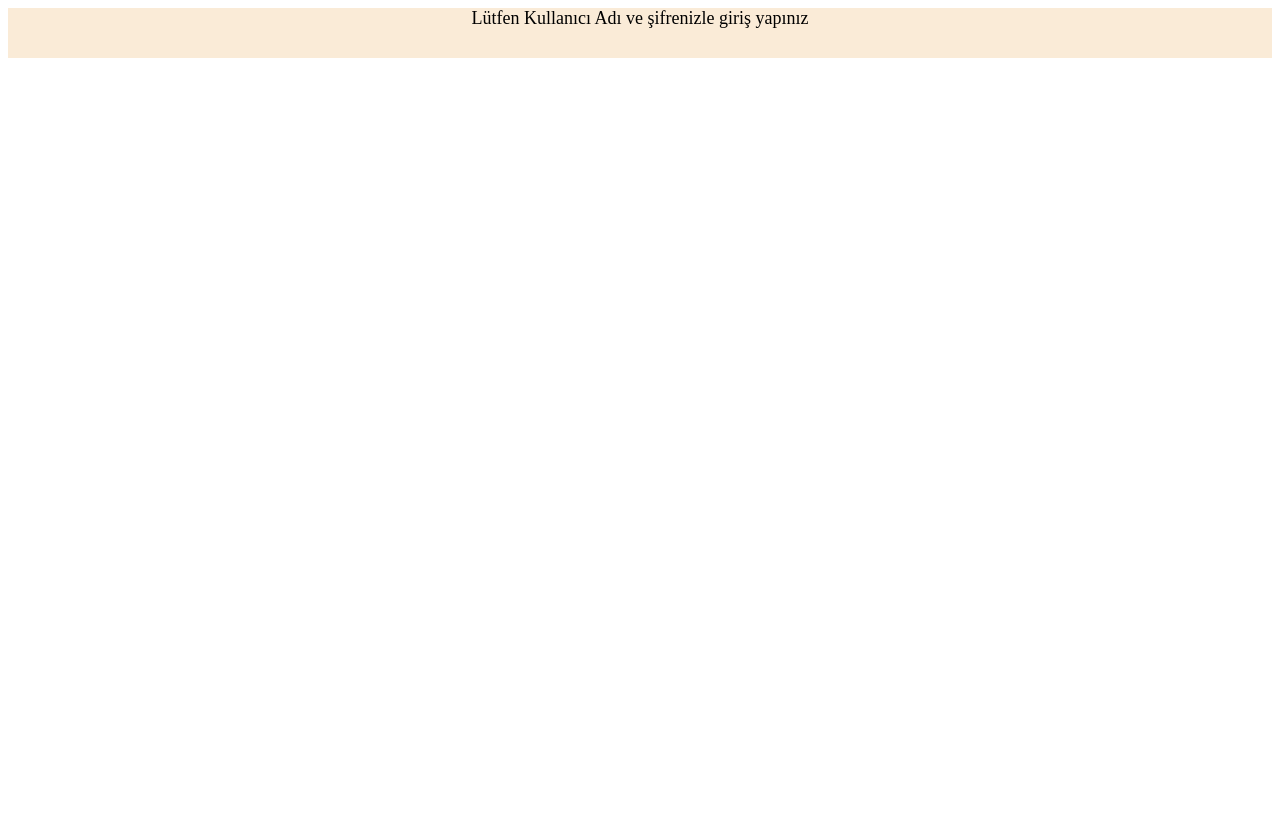
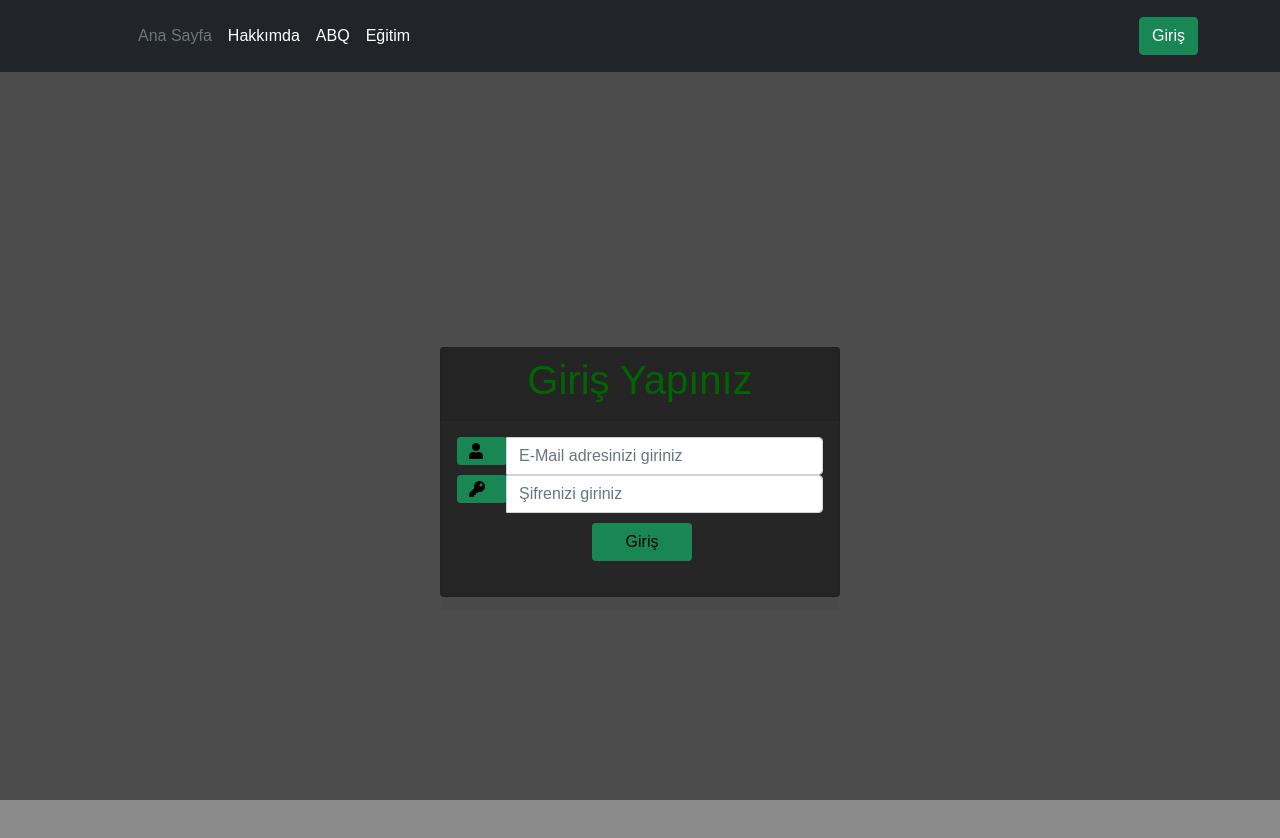
Before and after one commit to kd6dash3dot7/Web, a plain HTML site: page Proje 1/giris.html in a window 1280 px wide. Before the commit the page ends 800 px from the top, so only its background shows below. Drawn offline with nearby package versions, Linux system fonts and the light colour scheme; a web font is replaced by a local one.

Commit message:
Giriş sayfası
Header belirlendi ve giriş kısmı oluşturuldu

```diff
--- /dev/null
+++ b/Proje 1/css/giris.css
@@ -0,0 +1,92 @@
+@import url('https://fonts.googleapis.com/css?family=Numans');
+
+html,body{
+background-color: rgba(0, 0, 0, 0.453);
+background-size: cover;
+background-repeat: no-repeat;
+height: 100%;
+font-family: 'Numans', sans-serif;
+}
+
+.containerModified{
+height: 100%;
+align-content: center;
+}
+
+.card{
+height: 250px;
+margin-top: auto;
+margin-bottom: auto;
+width: 400px;
+background-color: rgba(0,0,0,0.5) !important;
+}
+
+.social_icon span{
+font-size: 60px;
+margin-left: 10px;
+color: #198754;
+}
+
+.social_icon span:hover{
+color: white;
+cursor: pointer;
+}
+
+.card-header h3{
+color: #198754;
+font-size: 40px;
+
+}
+
+
+.social_icon{
+position: absolute;
+right: 20px;
+top: -45px;
+}
+
+.input-group-prepend span{
+width: 50px;
+background-color: #198754;
+color: black;
+border:0 !important;
+}
+
+input:focus{
+outline: 0 0 0 0  !important;
+box-shadow: 0 0 0 0 !important;
+
+}
+
+.remember{
+color: white;
+}
+
+.remember input
+{
+width: 20px;
+height: 20px;
+margin-left: 15px;
+margin-right: 5px;
+}
+
+.login_btn{
+color: black;
+background-color: #198754;
+width: 100px;
+margin-left: 135px;
+margin-top: 10px;
+}
+
+.login_btn:hover{
+color: white;
+background-color: black;
+}
+
+.links{
+color: white;
+}
+
+.links a{
+margin-left: 4px;
+}
--- a/Proje 1/giris.html
+++ b/Proje 1/giris.html
@@ -4,26 +4,118 @@
     <meta name="viewport" content="width=device-width, initial-scale=1.0">
     <title>Giriş Yapınız</title>
 
-    <style>
-        .divGiris{
-            width: 100%;
-            height: 50px;
-            background-color: antiquewhite ;
-            text-align: center;
-            font-size: large;
 
 
-        }
-    </style>
+    <link href="https://cdn.jsdelivr.net/npm/bootstrap@5.1.3/dist/css/bootstrap.min.css" rel="stylesheet"
+integrity="sha384-1BmE4kWBq78iYhFldvKuhfTAU6auU8tT94WrHftjDbrCEXSU1oBoqyl2QvZ6jIW3"
+crossorigin="anonymous">
+
+<link rel="stylesheet" href="https://use.fontawesome.com/releases/v5.3.1/css/all.css"
+integrity="sha384-mzrmE5qonljUremFsqc01SB46JvROS7bZs3IO2EmfFsd15uHvIt+Y8vEf7N7fWAU"
+crossorigin="anonymous">
+<link rel="stylesheet" type="text/css" href="css/giris.css">
+
+<style>
+ .card-header h3{
+
+
+  color: darkgreen;
+  font-size: 40px;
+
+
+
+ }
+
+
+
+</style>
+
+
+
 </head>
 <body>
+  <!--
+    Header kısmının kodları
+  -->
+  <header class="p-3 bg-dark text-white">
+        <div class="container">
+          <div class="d-flex flex-wrap align-items-center justify-content-center justify-content-lg-start">
+            <a href="/" class="d-flex align-items-center mb-2 mb-lg-0 text-white text-decoration-none">
+              <svg class="bi me-2" width="40" height="32" role="img" aria-label="Bootstrap"><use xlink:href="#bootstrap"></use></svg>
+            </a>
 
-    <div class="divGiris">Lütfen Kullanıcı Adı ve şifrenizle giriş yapınız</div>
+            <ul class="nav col-12 col-lg-auto me-lg-auto mb-2 justify-content-center mb-md-0">
+              <li><a href="#" class="nav-link px-2 text-secondary">Ana Sayfa</a></li>
+              <li><a href="#" class="nav-link px-2 text-white">Hakkımda</a></li>
+              <li><a href="#" class="nav-link px-2 text-white">ABQ</a></li>
+              <li><a href="#" class="nav-link px-2 text-white">Eğitim</a></li>
+
+            </ul>
+
+
+
+            <div class="text-end">
+              <button type="button" class="btn btn-success">Giriş</button>
+
+            </div>
+          </div>
+        </div>
+      </header>
+      <!--
+
+        Giriş ekranının kodları
+
+      -->
+      <div class="container containerModified">
+        <div class="d-flex justify-content-center h-100">
+          <div class="card">
+            <div class="card-header">
+              <center>
+              <h3>Giriş Yapınız </h3>
+            </center>
+            </div>
+            <div class="card-body">
+              <form>
+                <div class="input-group form-group">
+                  <div class="input-group-prepend">
+                    <span class="input-group-text"><i class="fas fa-user"></i></span>
+                  </div>
+                  <input type="text" class="form-control" placeholder="E-Mail adresinizi giriniz">
+
+                </div>
+                <div class="input-group form-group">
+                  <div class="input-group-prepend">
+                    <span class="input-group-text"><i class="fas fa-key"></i></span>
+                  </div>
+                  <input type="password" class="form-control" placeholder="Şifrenizi giriniz">
+                </div>
+                <div class="row align-items-center remember">
+
+                </div>
+                <div class="form-group">
+                  <input type="submit" value="Giriş" class="btn float-right login_btn">
+                </div>
+              </form>
+            </div>
+            <div class="card-footer">
+
+
+            </div>
+          </div>
+        </div>
+      </div>
 
 
 
 
 
+
+<script
+src="https://cdn.jsdelivr.net/npm/bootstrap@5.1.3/dist/js/bootstrap.bundle.min.js"
+integrity="sha384-ka7Sk0Gln4gmtz2MlQnikT1wXgYsOg+OMhuP+IlRH9sENBO0LRn5q+8nbTov4+1p"
+crossorigin="anonymous">
+
+</script>
 </body>
 
 
```
